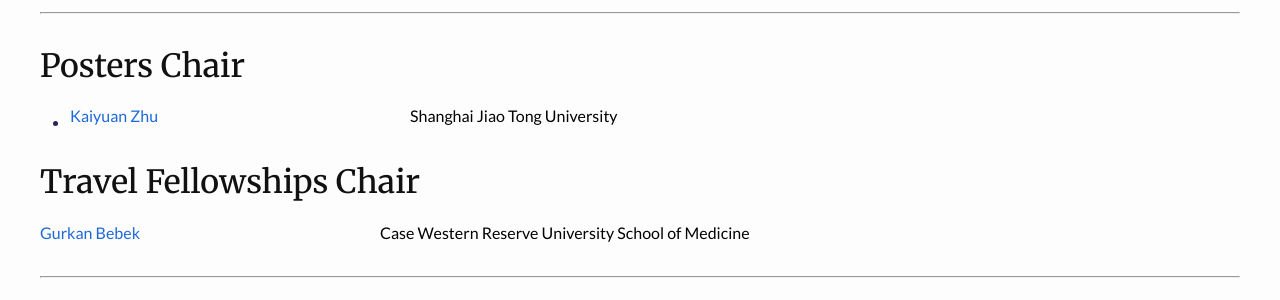
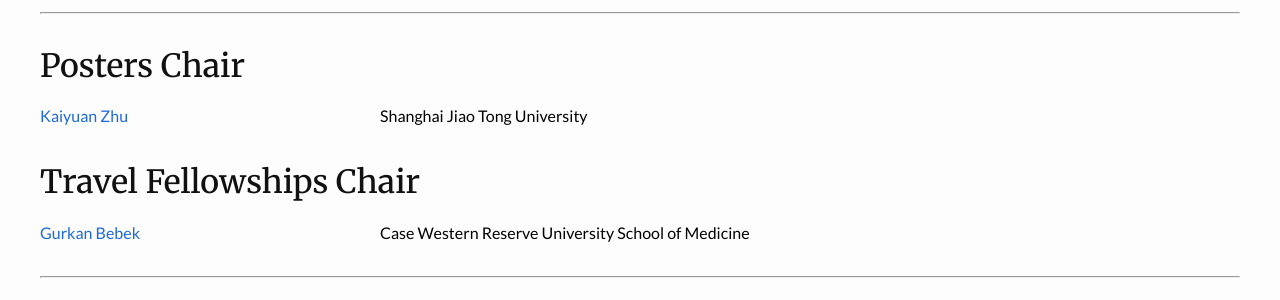
Before and after one commit to recomb-conference/recomb2026, a Jekyll site: the page built from committees.md, in a window 1280 px wide and 900 px high, scrolled down 1115 px. Shown: the part 150-450 px from the top of the window. Built offline with Jekyll 4.4.1, drawn with Linux system fonts in a browser that asks for light colours; nearby versions of some CDN libraries.

Commit message:
Update committees.md

```diff
--- a/committees.md
+++ b/committees.md
@@ -46,7 +46,7 @@
 
 ## Posters Chair
 
-- | [{{ site.team.posters_chair }}]({{ site.team.posters_chair_url }}) | {{ site.team.posters_chair_institute }} |
+| [{{ site.team.posters_chair }}]({{ site.team.posters_chair_url }}) | {{ site.team.posters_chair_institute }} |
 
 ## Travel Fellowships Chair
 
```
